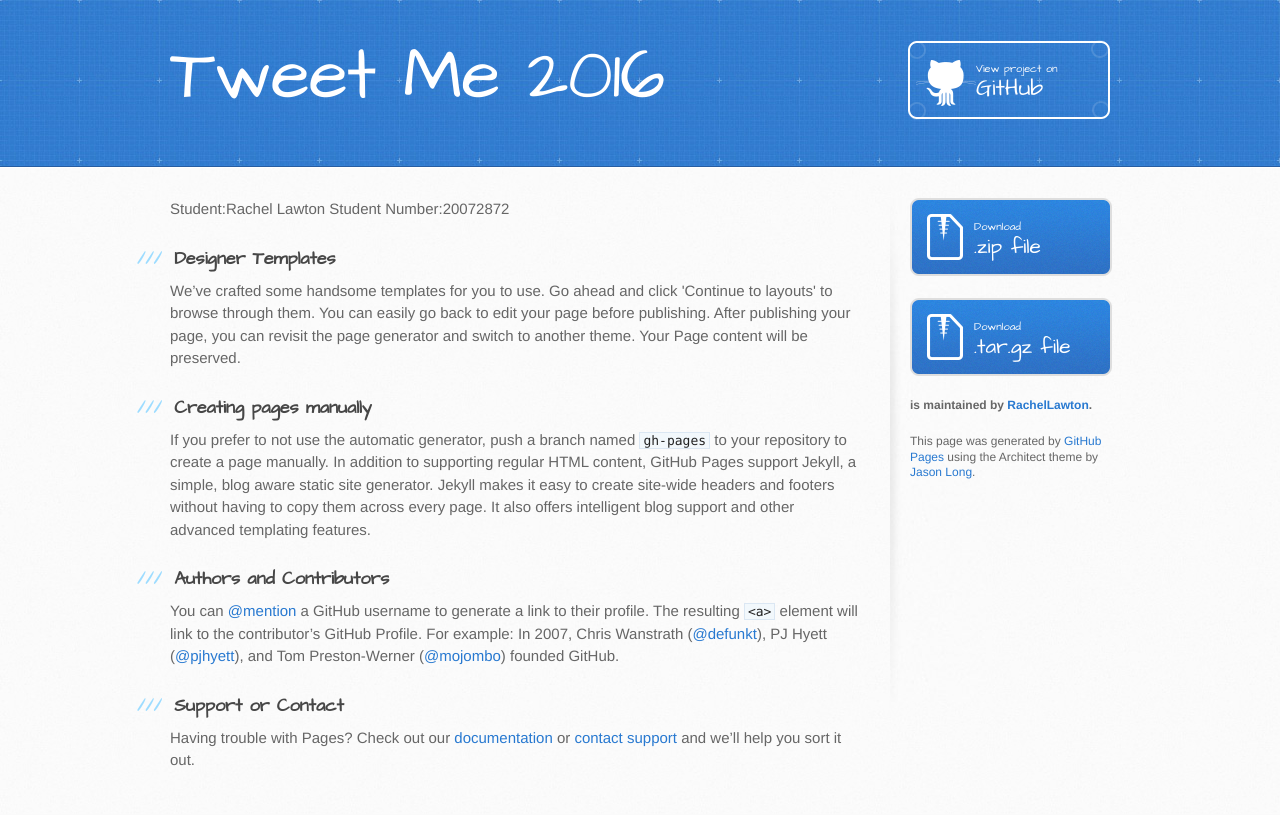
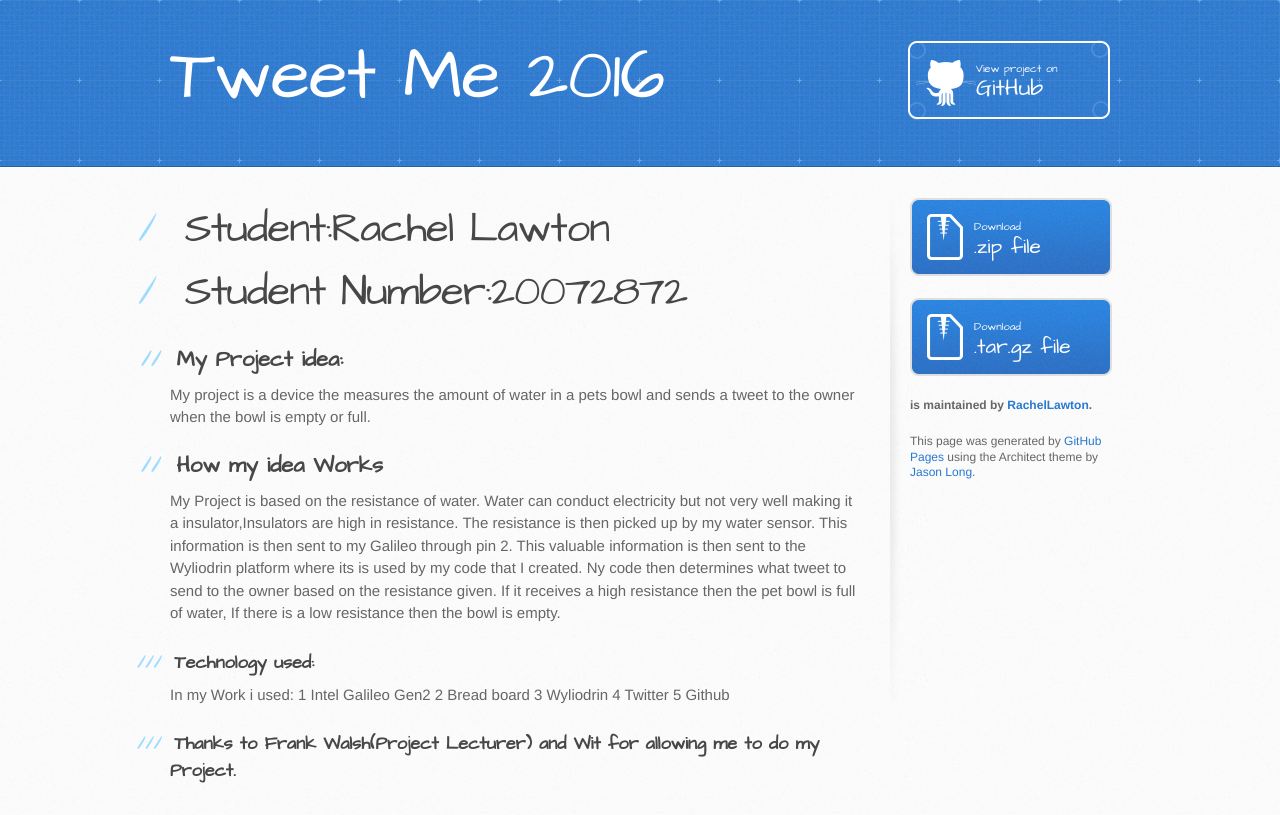
Before and after one commit to RachelLawton/Project-2016, a plain HTML site: page index.html in a window 1280 px wide. Drawn offline with Linux system fonts and the light colour scheme.

```diff
--- a/index.html
+++ b/index.html
@@ -28,28 +28,34 @@
     <div id="content-wrapper">
       <div class="inner clearfix">
         <section id="main-content">
-          <p>Student:Rachel Lawton
-Student Number:20072872</p>
+          <h1>
+<a id="studentrachel-lawton" class="anchor" href="#studentrachel-lawton" aria-hidden="true"><span aria-hidden="true" class="octicon octicon-link"></span></a>Student:Rachel Lawton</h1>
+
+<h1>
+<a id="student-number20072872" class="anchor" href="#student-number20072872" aria-hidden="true"><span aria-hidden="true" class="octicon octicon-link"></span></a>Student Number:20072872</h1>
+
+<h2>
+<a id="my-project-idea" class="anchor" href="#my-project-idea" aria-hidden="true"><span aria-hidden="true" class="octicon octicon-link"></span></a>My Project idea:</h2>
+
+<p>My project is a device the measures the amount of water in a pets bowl and sends a tweet to the owner when the bowl is empty or full.</p>
+
+<h2>
+<a id="how-my-idea-works" class="anchor" href="#how-my-idea-works" aria-hidden="true"><span aria-hidden="true" class="octicon octicon-link"></span></a>How my idea Works</h2>
+
+<p>My Project is based on the resistance of water. Water can conduct electricity but not very well making it a insulator,Insulators are high in resistance. The resistance is then picked up by my water sensor. This information is then sent to my Galileo through pin 2. This valuable information is then sent to the Wyliodrin platform where its is used by my code that I created. Ny code then determines what tweet to send to the owner based on the resistance given. If it receives a high resistance then the pet bowl is full of water, If there is a low resistance then the bowl is empty.</p>
 
 <h3>
-<a id="designer-templates" class="anchor" href="#designer-templates" aria-hidden="true"><span aria-hidden="true" class="octicon octicon-link"></span></a>Designer Templates</h3>
+<a id="technology-used" class="anchor" href="#technology-used" aria-hidden="true"><span aria-hidden="true" class="octicon octicon-link"></span></a>Technology used:</h3>
 
-<p>We’ve crafted some handsome templates for you to use. Go ahead and click 'Continue to layouts' to browse through them. You can easily go back to edit your page before publishing. After publishing your page, you can revisit the page generator and switch to another theme. Your Page content will be preserved.</p>
+<p>In my Work i used:
+1 Intel Galileo Gen2
+2 Bread board
+3 Wyliodrin
+4 Twitter
+5 Github</p>
 
 <h3>
-<a id="creating-pages-manually" class="anchor" href="#creating-pages-manually" aria-hidden="true"><span aria-hidden="true" class="octicon octicon-link"></span></a>Creating pages manually</h3>
-
-<p>If you prefer to not use the automatic generator, push a branch named <code>gh-pages</code> to your repository to create a page manually. In addition to supporting regular HTML content, GitHub Pages support Jekyll, a simple, blog aware static site generator. Jekyll makes it easy to create site-wide headers and footers without having to copy them across every page. It also offers intelligent blog support and other advanced templating features.</p>
-
-<h3>
-<a id="authors-and-contributors" class="anchor" href="#authors-and-contributors" aria-hidden="true"><span aria-hidden="true" class="octicon octicon-link"></span></a>Authors and Contributors</h3>
-
-<p>You can <a href="https://help.github.com/articles/basic-writing-and-formatting-syntax/#mentioning-users-and-teams" class="user-mention">@mention</a> a GitHub username to generate a link to their profile. The resulting <code>&lt;a&gt;</code> element will link to the contributor’s GitHub Profile. For example: In 2007, Chris Wanstrath (<a href="https://github.com/defunkt" class="user-mention">@defunkt</a>), PJ Hyett (<a href="https://github.com/pjhyett" class="user-mention">@pjhyett</a>), and Tom Preston-Werner (<a href="https://github.com/mojombo" class="user-mention">@mojombo</a>) founded GitHub.</p>
-
-<h3>
-<a id="support-or-contact" class="anchor" href="#support-or-contact" aria-hidden="true"><span aria-hidden="true" class="octicon octicon-link"></span></a>Support or Contact</h3>
-
-<p>Having trouble with Pages? Check out our <a href="https://help.github.com/pages">documentation</a> or <a href="https://github.com/contact">contact support</a> and we’ll help you sort it out.</p>
+<a id="thanks-to-frank-walshproject-lecturer-and-wit-for-allowing-me-to-do-my-project" class="anchor" href="#thanks-to-frank-walshproject-lecturer-and-wit-for-allowing-me-to-do-my-project" aria-hidden="true"><span aria-hidden="true" class="octicon octicon-link"></span></a>Thanks to Frank Walsh(Project Lecturer) and Wit for allowing me to do my Project.</h3>
         </section>
 
         <aside id="sidebar">
--- a/params.json
+++ b/params.json
@@ -1,6 +1,6 @@
 {
   "name": "Tweet Me 2016",
   "tagline": "",
-  "body": "Student:Rachel Lawton\r\nStudent Number:20072872\r\n\r\n### Designer Templates\r\nWe’ve crafted some handsome templates for you to use. Go ahead and click 'Continue to layouts' to browse through them. You can easily go back to edit your page before publishing. After publishing your page, you can revisit the page generator and switch to another theme. Your Page content will be preserved.\r\n\r\n### Creating pages manually\r\nIf you prefer to not use the automatic generator, push a branch named `gh-pages` to your repository to create a page manually. In addition to supporting regular HTML content, GitHub Pages support Jekyll, a simple, blog aware static site generator. Jekyll makes it easy to create site-wide headers and footers without having to copy them across every page. It also offers intelligent blog support and other advanced templating features.\r\n\r\n### Authors and Contributors\r\nYou can @mention a GitHub username to generate a link to their profile. The resulting `<a>` element will link to the contributor’s GitHub Profile. For example: In 2007, Chris Wanstrath (@defunkt), PJ Hyett (@pjhyett), and Tom Preston-Werner (@mojombo) founded GitHub.\r\n\r\n### Support or Contact\r\nHaving trouble with Pages? Check out our [documentation](https://help.github.com/pages) or [contact support](https://github.com/contact) and we’ll help you sort it out.\r\n",
+  "body": "#Student:Rachel Lawton   \r\n\r\n#Student Number:20072872\r\n\r\n## My Project idea:\r\nMy project is a device the measures the amount of water in a pets bowl and sends a tweet to the owner when the bowl is empty or full.\r\n\r\n## How my idea Works\r\nMy Project is based on the resistance of water. Water can conduct electricity but not very well making it a insulator,Insulators are high in resistance. The resistance is then picked up by my water sensor. This information is then sent to my Galileo through pin 2. This valuable information is then sent to the Wyliodrin platform where its is used by my code that I created. Ny code then determines what tweet to send to the owner based on the resistance given. If it receives a high resistance then the pet bowl is full of water, If there is a low resistance then the bowl is empty.\r\n \r\n### Technology used:\r\nIn my Work i used:\r\n1 Intel Galileo Gen2\r\n2 Bread board\r\n3 Wyliodrin\r\n4 Twitter\r\n5 Github\r\n\r\n### Thanks to Frank Walsh(Project Lecturer) and Wit for allowing me to do my Project.",
   "note": "Don't delete this file! It's used internally to help with page regeneration."
 }
```
